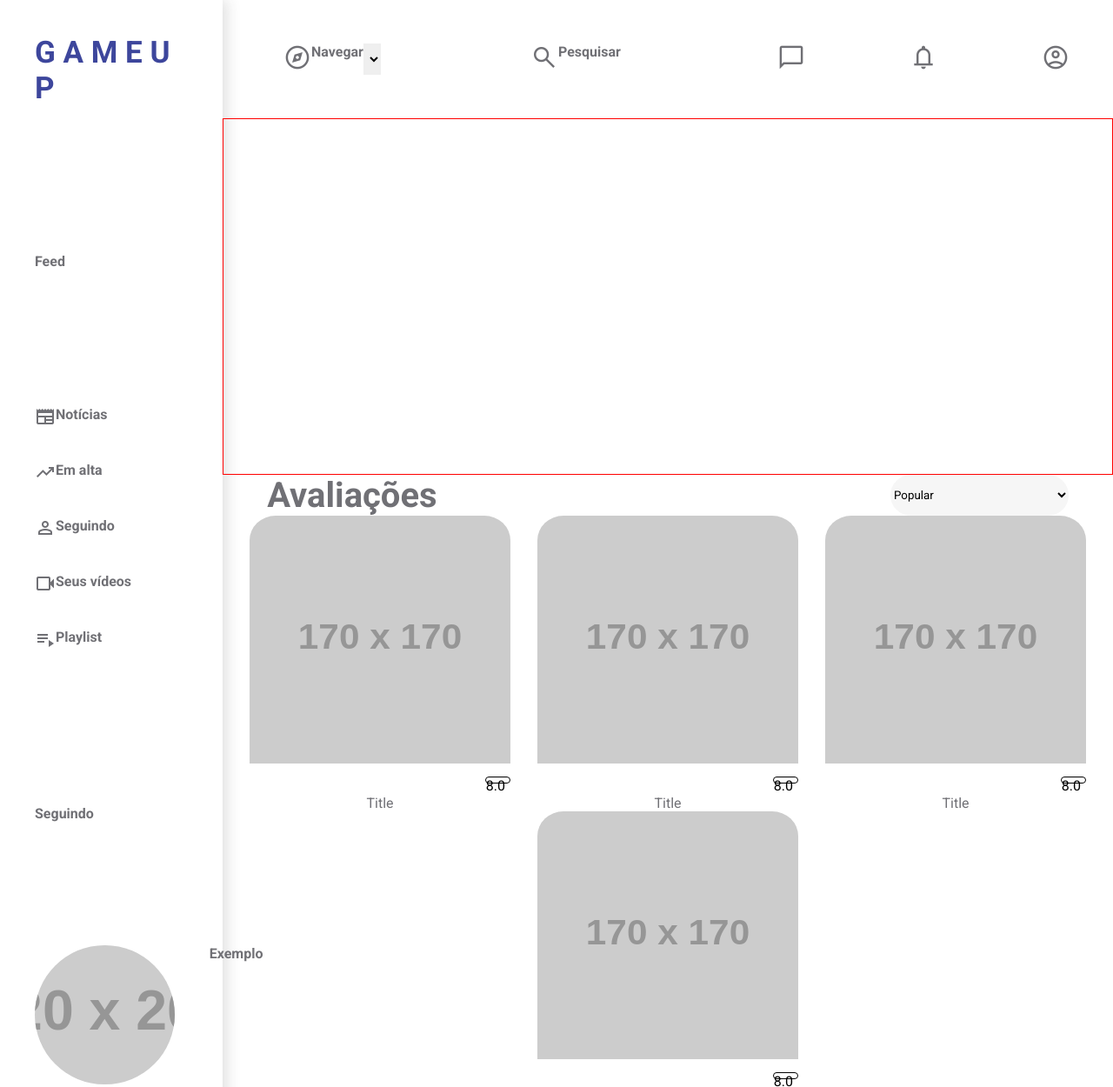
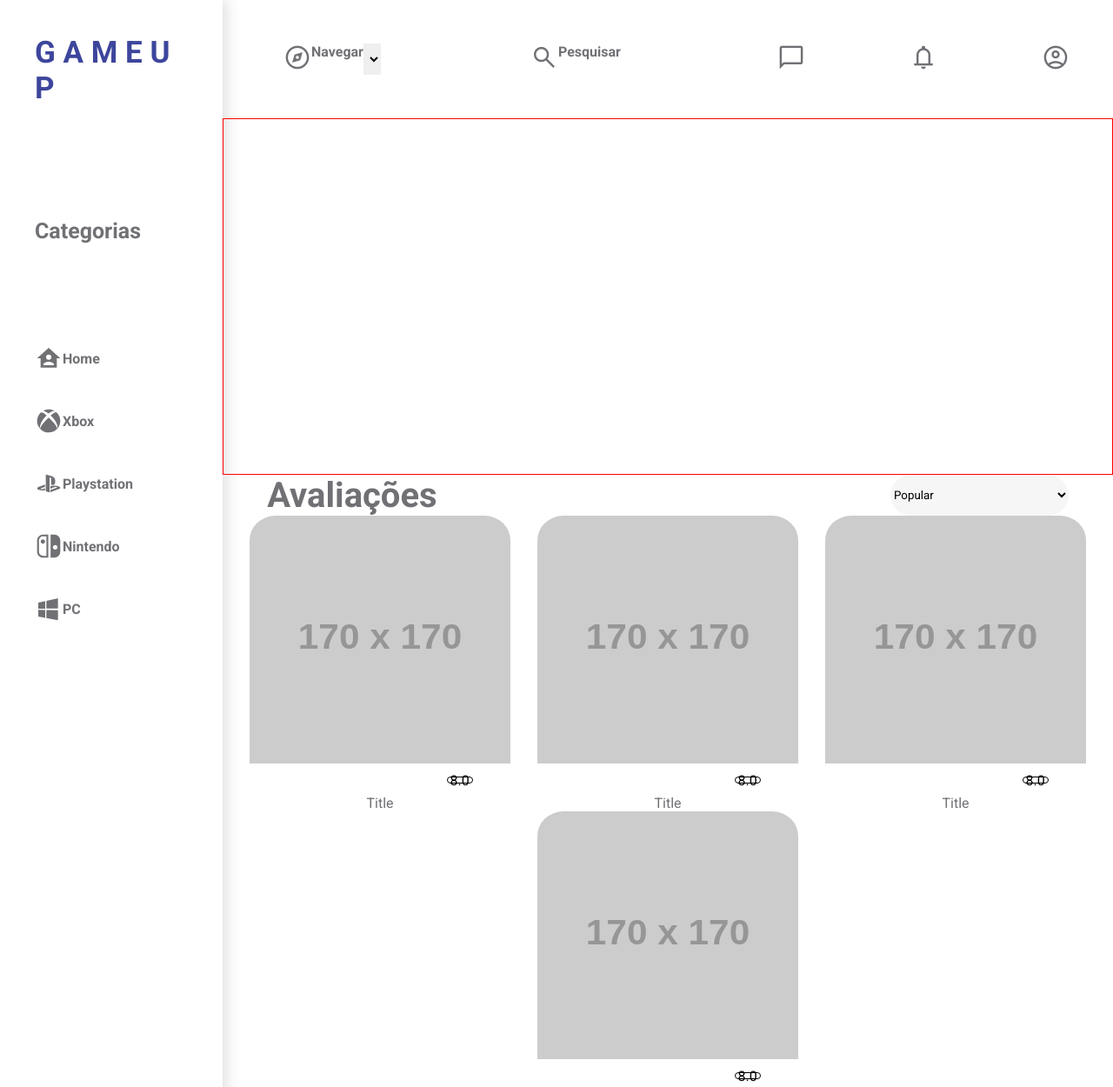
Before and after one commit to AndreDias25/GameUP, a plain HTML site: page View/index.html in a window 1280 px wide. Shown: the top 1250 px of the page at 87% size. Drawn offline with nearby package versions, Linux system fonts and the light colour scheme; placeholder pictures from the web are drawn by us; a script that the page names is missing; a small style sheet from the web is missing.

Commit message:
início das alterações no layout principal

```diff
--- a/View/index.html
+++ b/View/index.html
@@ -48,37 +48,23 @@
         </header>
         <nav class="nav">
             <div id="logo">G A M E U P</div>
-            <p class="titleFeed">Feed</p>
+            <p class="titleFeed">Categorias</p>
             <nav id="navLateral">
                 <ul class="itemsNav">
-                    <li><span class="material-symbols-outlined">
-                        newspaper
-                        </span>Notícias</li>
-                    <li><span class="material-symbols-outlined">
-                        trending_up
-                        </span>Em alta</li>
+                    <li><svg xmlns="http://www.w3.org/2000/svg" viewBox="0 0 24 24" style="width: 32px; height: 32px;"><title>home-account</title><path d="M12,3L2,12H5V20H19V12H22L12,3M12,8.75A2.25,2.25 0 0,1 14.25,11A2.25,2.25 0 0,1 12,13.25A2.25,2.25 0 0,1 9.75,11A2.25,2.25 0 0,1 12,8.75M12,15C13.5,15 16.5,15.75 16.5,17.25V18H7.5V17.25C7.5,15.75 10.5,15 12,15Z" /></svg><p>Home</p></li>
+                    <li><svg xmlns="http://www.w3.org/2000/svg" viewBox="0 0 24 24" style="width: 32px; height: 32px;"><title>microsoft-xbox</title><path d="M6.43,3.72C6.5,3.66 6.57,3.6 6.62,3.56C8.18,2.55 10,2 12,2C13.88,2 15.64,2.5 17.14,3.42C17.25,3.5 17.54,3.69 17.7,3.88C16.25,2.28 12,5.7 12,5.7C10.5,4.57 9.17,3.8 8.16,3.5C7.31,3.29 6.73,3.5 6.46,3.7M19.34,5.21C19.29,5.16 19.24,5.11 19.2,5.06C18.84,4.66 18.38,4.56 18,4.59C17.61,4.71 15.9,5.32 13.8,7.31C13.8,7.31 16.17,9.61 17.62,11.96C19.07,14.31 19.93,16.16 19.4,18.73C21,16.95 22,14.59 22,12C22,9.38 21,7 19.34,5.21M15.73,12.96C15.08,12.24 14.13,11.21 12.86,9.95C12.59,9.68 12.3,9.4 12,9.1C12,9.1 11.53,9.56 10.93,10.17C10.16,10.94 9.17,11.95 8.61,12.54C7.63,13.59 4.81,16.89 4.65,18.74C4.65,18.74 4,17.28 5.4,13.89C6.3,11.68 9,8.36 10.15,7.28C10.15,7.28 9.12,6.14 7.82,5.35L7.77,5.32C7.14,4.95 6.46,4.66 5.8,4.62C5.13,4.67 4.71,5.16 4.71,5.16C3.03,6.95 2,9.35 2,12A10,10 0 0,0 12,22C14.93,22 17.57,20.74 19.4,18.73C19.4,18.73 19.19,17.4 17.84,15.5C17.53,15.07 16.37,13.69 15.73,12.96Z" /></svg><p>Xbox</p></li>
                     <li>
-                        <span class="material-symbols-outlined">
-                            person
-                            </span>
-                        Seguindo
+                        <svg xmlns="http://www.w3.org/2000/svg" viewBox="0 0 24 24" style="width: 32px; height: 32px;"><title>sony-playstation</title><path d="M9.5,4.27C10.88,4.53 12.9,5.14 14,5.5C16.75,6.45 17.69,7.63 17.69,10.29C17.69,12.89 16.09,13.87 14.05,12.89V8.05C14.05,7.5 13.95,6.97 13.41,6.82C13,6.69 12.76,7.07 12.76,7.63V19.73L9.5,18.69V4.27M13.37,17.62L18.62,15.75C19.22,15.54 19.31,15.24 18.83,15.08C18.34,14.92 17.47,14.97 16.87,15.18L13.37,16.41V14.45L13.58,14.38C13.58,14.38 14.59,14 16,13.87C17.43,13.71 19.17,13.89 20.53,14.4C22.07,14.89 22.25,15.61 21.86,16.1C21.46,16.6 20.5,16.95 20.5,16.95L13.37,19.5V17.62M3.5,17.42C1.93,17 1.66,16.05 2.38,15.5C3.05,15 4.18,14.65 4.18,14.65L8.86,13V14.88L5.5,16.09C4.9,16.3 4.81,16.6 5.29,16.76C5.77,16.92 6.65,16.88 7.24,16.66L8.86,16.08V17.77L8.54,17.83C6.92,18.09 5.2,18 3.5,17.42Z" /></svg>
+                        <p>Playstation</p>
                     </li>
                     <li>
-                        <span class="material-symbols-outlined">
-                            videocam
-                            </span>
-                        Seus vídeos
+                        <svg xmlns="http://www.w3.org/2000/svg" viewBox="0 0 24 24" style="width: 32px; height: 32px;"><title>nintendo-switch</title><path d="M10.04,20.4H7.12C6.19,20.4 5.3,20 4.64,19.36C4,18.7 3.6,17.81 3.6,16.88V7.12C3.6,6.19 4,5.3 4.64,4.64C5.3,4 6.19,3.62 7.12,3.62H10.04V20.4M7.12,2A5.12,5.12 0 0,0 2,7.12V16.88C2,19.71 4.29,22 7.12,22H11.65V2H7.12M5.11,8C5.11,9.04 5.95,9.88 7,9.88C8.03,9.88 8.87,9.04 8.87,8C8.87,6.96 8.03,6.12 7,6.12C5.95,6.12 5.11,6.96 5.11,8M17.61,11C18.72,11 19.62,11.89 19.62,13C19.62,14.12 18.72,15 17.61,15C16.5,15 15.58,14.12 15.58,13C15.58,11.89 16.5,11 17.61,11M16.88,22A5.12,5.12 0 0,0 22,16.88V7.12C22,4.29 19.71,2 16.88,2H13.65V22H16.88Z" /></svg>
+                        <p>Nintendo</p>
                     </li>
-                    <li><span class="material-symbols-outlined">
-                        playlist_play
-                        </span>
-                    Playlist</li>
+                    <li><svg xmlns="http://www.w3.org/2000/svg" viewBox="0 0 24 24" style="width: 32px; height: 32px;"><title>microsoft-windows</title><path d="M3,12V6.75L9,5.43V11.91L3,12M20,3V11.75L10,11.9V5.21L20,3M3,13L9,13.09V19.9L3,18.75V13M20,13.25V22L10,20.09V13.1L20,13.25Z" /></svg>
+                    <p>PC</p></li>
                 </ul>
             </nav>
-            <p class="titleFeed" id="seguindo">Seguindo</p>
-            <div class="contacts">
-                <img src="https://via.placeholder.com/20x20" alt=""><p class="titleFeed">Exemplo</p>
-            </div>
         </nav>
         <main class="main">
             <div class="mainContent">
--- a/View/styles/style.scss
+++ b/View/styles/style.scss
@@ -40,8 +40,11 @@ select{
     "logo"
     "feed"
     "navegacaoLateral"
-    "seguindo"
-    "pessoas"
+    "."
+    "."
+    "."
+    "."
+    "."
     ;
     box-shadow: 5px 0px 15px 0px rgba(44,44,44,0.15);;
 }
@@ -59,6 +62,7 @@ select{
     font-weight: bold;
     margin-bottom: 5%;
     grid-area: feed;
+    font-size: 25px;
 }
 
 #navLateral{
@@ -87,16 +91,25 @@ select{
     width: 88%;
     list-style: none;
     display: flex;
-    flex: row wrap;
+    //flex: row wrap;
+    flex-wrap: wrap;
+    align-items: center;
     padding: 15px;
     color: $colorP;
     font-weight: bold;
     border-radius: 10px;
     margin-bottom: 10px;
+    cursor: pointer;
     &:hover{
         background: $purple;
-        color: #FFFFFF;
+        p{
+            color: #F6F6F6;
+        }
+        svg{
+            fill: #F6F6F6;
+        }
     }
+
 }
 
 
@@ -254,7 +267,7 @@ select{
 
 .imgCard{
     grid-area: imgCard;
-    height: 95%;
+    max-height: 95%;
 }
 
 .plataformas{
@@ -268,7 +281,10 @@ select{
     border: 1px solid black;
     border-radius:5px;
     height: 40%;
-    width: auto;
+    width: 30px;
+    display: grid;
+    justify-items: center;
+    align-content: center;
 }
 
 
```
Also changed, not shown: Model/request.js (+0 -63 lines), View/styles/style.css, 1 other file.
